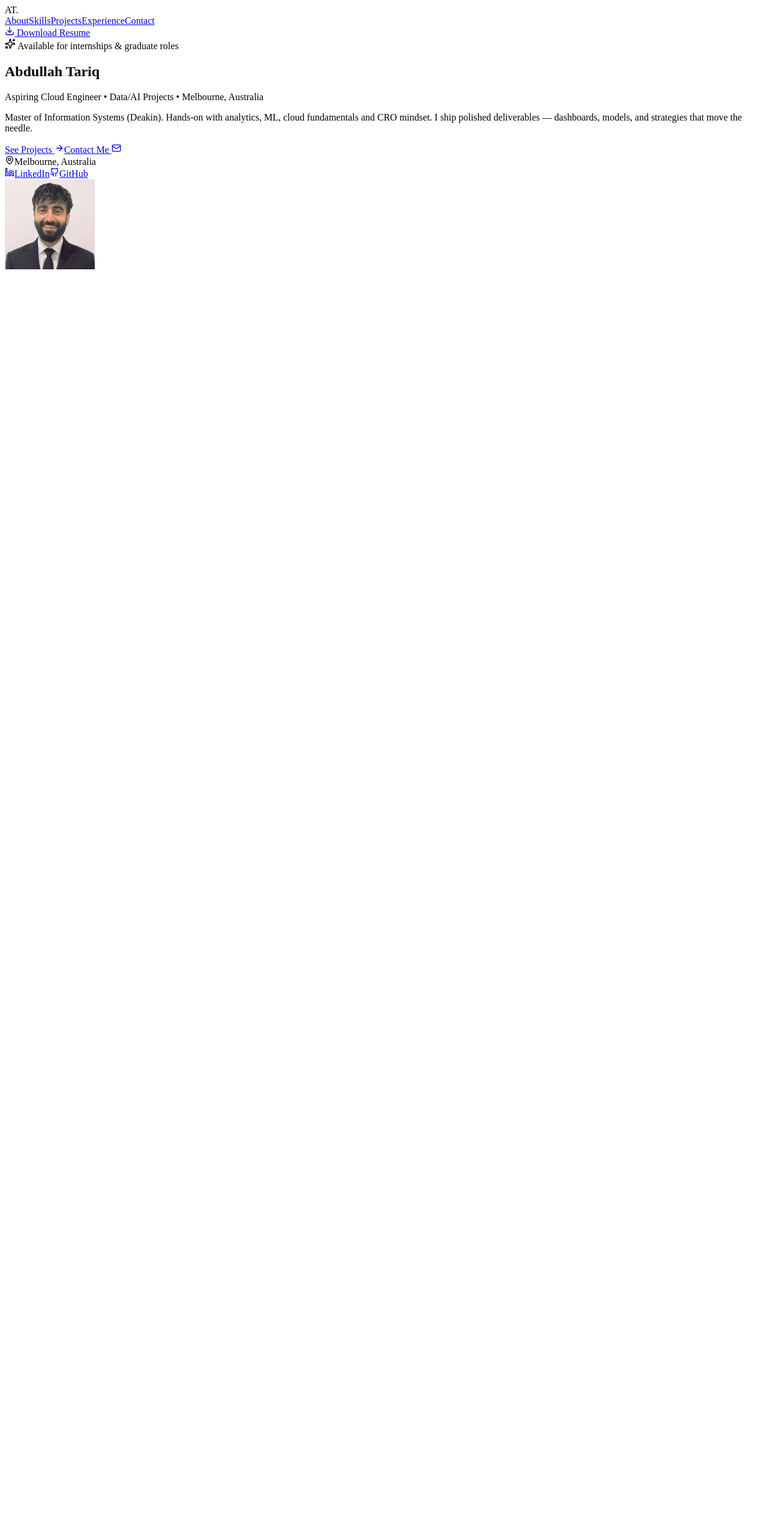
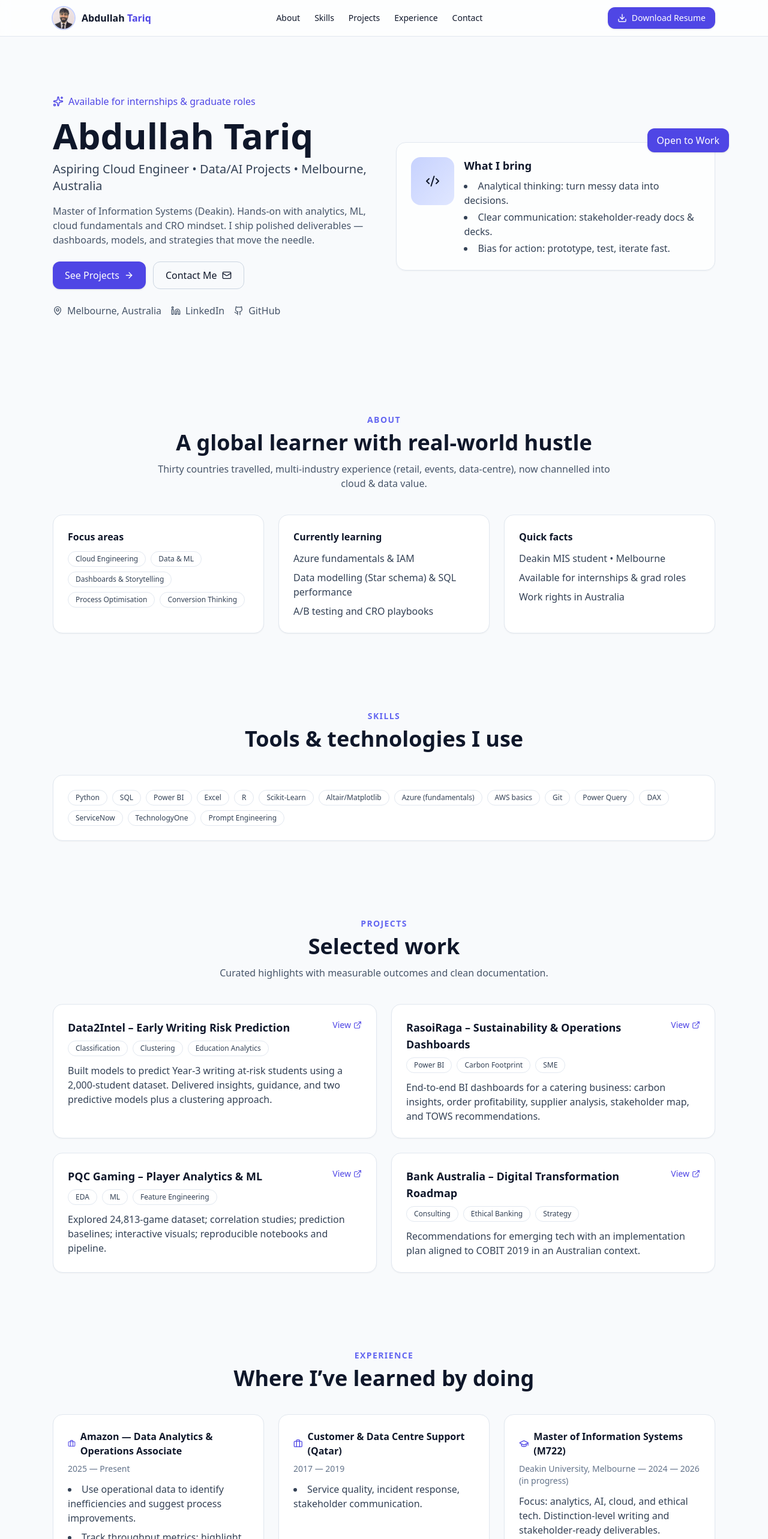
Before and after one commit to abdullahtariq263-stack/abdullah-portfolio, a Next.js app: page / in a window 1280 px wide. Shown: the top 2566 px of the page at 60% size. Before the commit the page ends 800 px from the top, so only its background shows below. Built offline with nearby package versions, Linux system fonts and the light colour scheme.

Commit message:
fresh build

```diff
--- a/app/layout.tsx
+++ b/app/layout.tsx
@@ -1,3 +1,5 @@
+import "./globals.css";   // <-- add this line
+
 export const metadata = {
   title: "Abdullah Tariq — Portfolio",
   description: "Cloud • Data/AI • CRO",
--- a/app/page.tsx
+++ b/app/page.tsx
@@ -1,6 +1,7 @@
 "use client";
 
 import { useState } from "react";
+import Image from "next/image";
 import { motion } from "framer-motion";
 import {
   Mail,
@@ -15,8 +16,36 @@ import {
   GraduationCap,
   Code2,
 } from "lucide-react";
-import Image from "next/image";
 
+/* ========= Small UI helpers ========= */
+const SectionHeader = ({
+  kicker,
+  title,
+  blurb,
+}: { kicker: string; title: string; blurb?: string }) => (
+  <div className="max-w-3xl mx-auto text-center mb-10">
+    <p className="uppercase tracking-widest text-sm text-indigo-500 font-semibold">{kicker}</p>
+    <h2 className="text-3xl md:text-4xl font-bold mt-2">{title}</h2>
+    {blurb && <p className="text-slate-600 mt-3">{blurb}</p>}
+  </div>
+);
+
+const Card = ({
+  children,
+  className = "",
+}: { children: React.ReactNode; className?: string }) => (
+  <div className={`rounded-2xl p-6 shadow-sm border border-slate-200 bg-white ${className}`}>
+    {children}
+  </div>
+);
+
+const Pill = ({ children }: { children: React.ReactNode }) => (
+  <span className="inline-flex items-center rounded-full border border-slate-200 px-3 py-1 text-xs text-slate-700">
+    {children}
+  </span>
+);
+
+/* ========= Your data (edit anytime) ========= */
 const PROFILE = {
   name: "Abdullah Tariq",
   headline: "Aspiring Cloud Engineer • Data/AI Projects • Melbourne, Australia",
@@ -31,21 +60,9 @@ const PROFILE = {
 };
 
 const SKILLS = [
-  "Python",
-  "SQL",
-  "Power BI",
-  "Excel",
-  "R",
-  "Scikit-Learn",
-  "Altair/Matplotlib",
-  "Azure (fundamentals)",
-  "AWS basics",
-  "Git",
-  "Power Query",
-  "DAX",
-  "ServiceNow",
-  "TechnologyOne",
-  "Prompt Engineering",
+  "Python","SQL","Power BI","Excel","R","Scikit-Learn","Altair/Matplotlib",
+  "Azure (fundamentals)","AWS basics","Git","Power Query","DAX","ServiceNow",
+  "TechnologyOne","Prompt Engineering",
 ];
 
 const PROJECTS = [
@@ -53,36 +70,36 @@ const PROJECTS = [
     title: "Data2Intel – Early Writing Risk Prediction",
     tags: ["Classification", "Clustering", "Education Analytics"],
     blurb:
-      "Built models to predict Year-3 writing at-risk students using 2,000-student dataset (SES, literacy, numeracy). Delivered insights + ethical guidance and two predictive models + a clustering approach.",
+      "Built models to predict Year-3 writing at-risk students using a 2,000-student dataset. Delivered insights, guidance, and two predictive models plus a clustering approach.",
   },
   {
     title: "RasoiRaga – Sustainability & Operations Dashboards",
     tags: ["Power BI", "Carbon Footprint", "SME"],
     blurb:
-      "Designed end-to-end BI dashboards for a Melbourne catering business: carbon insights, order profitability, supplier analysis, stakeholder map, and TOWS recommendations.",
+      "End-to-end BI dashboards for a catering business: carbon insights, order profitability, supplier analysis, stakeholder map, and TOWS recommendations.",
   },
   {
     title: "PQC Gaming – Player Analytics & ML",
     tags: ["EDA", "ML", "Feature Engineering"],
     blurb:
-      "Explored 24,813-game dataset; correlation studies; prediction baselines; interactive visuals; reproducible Python notebooks and pipeline.",
+      "Explored 24,813-game dataset; correlation studies; prediction baselines; interactive visuals; reproducible notebooks and pipeline.",
   },
   {
     title: "Bank Australia – Digital Transformation Roadmap",
     tags: ["Consulting", "Ethical Banking", "Strategy"],
     blurb:
-      "Authored a unique report recommending emerging tech with implementation plan, governance (COBIT 2019), and Australian context.",
+      "Recommendations for emerging tech with an implementation plan aligned to COBIT 2019 in an Australian context.",
   },
 ];
 
 const EXPERIENCE = [
   {
-    role: "Amazon – Data Analytics & Operations Associate",
+    role: "Amazon — Data Analytics & Operations Associate",
     period: "2025 — Present",
     points: [
       "Use operational data to identify inefficiencies and suggest process improvements.",
-      "Track throughput metrics and highlight trends using analytics tools.",
-      "Support internal teams with data-driven reporting to improve workflow decisions.",
+      "Track throughput metrics; highlight trends for shift leads.",
+      "Support internal teams with data-driven reporting for workflow decisions.",
     ],
   },
   {
@@ -100,44 +117,7 @@ const EDUCATION = [
   },
 ];
 
-const SectionHeader = ({
-  kicker,
-  title,
-  blurb,
-}: {
-  kicker: string;
-  title: string;
-  blurb?: string;
-}) => (
-  <div className="max-w-3xl mx-auto text-center mb-10">
-    <p className="uppercase tracking-widest text-sm text-indigo-500 font-semibold">
-      {kicker}
-    </p>
-    <h2 className="text-3xl md:text-4xl font-bold mt-2">{title}</h2>
-    {blurb && <p className="text-slate-600 mt-3">{blurb}</p>}
-  </div>
-);
-
-const Card = ({
-  children,
-  className = "",
-}: {
-  children: React.ReactNode;
-  className?: string;
-}) => (
-  <div
-    className={`rounded-2xl p-6 shadow-sm border border-slate-200 bg-white ${className}`}
-  >
-    {children}
-  </div>
-);
-
-const Pill = ({ children }: { children: React.ReactNode }) => (
-  <span className="inline-flex items-center rounded-full border border-slate-200 px-3 py-1 text-xs text-slate-700">
-    {children}
-  </span>
-);
-
+/* ========= Page ========= */
 export default function Page() {
   const [emailCopied, setEmailCopied] = useState(false);
 
@@ -151,28 +131,31 @@ export default function Page() {
 
   return (
     <div className="min-h-screen bg-slate-50 text-slate-900">
+      {/* Navbar */}
       <header className="sticky top-0 z-40 backdrop-blur bg-white/70 border-b border-slate-200">
         <nav className="max-w-6xl mx-auto px-4 md:px-6 py-3 flex items-center justify-between">
-          <div className="font-extrabold text-xl tracking-tight">
-            AT<span className="text-indigo-500">.</span>
+          <a href="/" className="flex items-center gap-3">
+            <Image
+              src={PROFILE.photo}
+              alt="Abdullah Tariq"
+              width={36}
+              height={36}
+              className="rounded-full ring-2 ring-indigo-200"
+              priority
+            />
+            <span className="font-semibold">
+              Abdullah <span className="text-indigo-600">Tariq</span>
+            </span>
+          </a>
+
+          <div className="hidden md:flex gap-6 text-sm">
+            <a href="#about" className="hover:text-indigo-600">About</a>
+            <a href="#skills" className="hover:text-indigo-600">Skills</a>
+            <a href="#projects" className="hover:text-indigo-600">Projects</a>
+            <a href="#experience" className="hover:text-indigo-600">Experience</a>
+            <a href="#contact" className="hover:text-indigo-600">Contact</a>
           </div>
-          <div className="hidden md:flex gap-6 text-sm">
-            <a href="#about" className="hover:text-indigo-600">
-              About
-            </a>
-            <a href="#skills" className="hover:text-indigo-600">
-              Skills
-            </a>
-            <a href="#projects" className="hover:text-indigo-600">
-              Projects
-            </a>
-            <a href="#experience" className="hover:text-indigo-600">
-              Experience
-            </a>
-            <a href="#contact" className="hover:text-indigo-600">
-              Contact
-            </a>
-          </div>
+
           <a
             href={PROFILE.resumeUrl}
             download="Abdullah-Tariq-Resume.pdf"
@@ -183,14 +166,11 @@ export default function Page() {
         </nav>
       </header>
 
+      {/* Hero */}
       <section className="relative overflow-hidden">
         <div className="absolute inset-0 -z-10 bg-gradient-to-br from-indigo-50 via-white to-sky-50" />
         <div className="max-w-6xl mx-auto px-4 md:px-6 py-16 md:py-24 grid md:grid-cols-2 gap-10 items-center">
-          <motion.div
-            initial={{ opacity: 0, y: 10 }}
-            animate={{ opacity: 1, y: 0 }}
-            transition={{ duration: 0.5 }}
-          >
+          <motion.div initial={{ opacity: 0, y: 10 }} animate={{ opacity: 1, y: 0 }} transition={{ duration: 0.5 }}>
             <div className="inline-flex items-center gap-2 text-indigo-600 font-medium">
               <Sparkles size={18} /> Available for internships & graduate roles
             </div>
@@ -200,57 +180,169 @@ export default function Page() {
             <p className="text-xl mt-3 text-slate-700">{PROFILE.headline}</p>
             <p className="mt-4 text-slate-600 max-w-2xl">{PROFILE.summary}</p>
             <div className="flex flex-wrap gap-3 mt-6">
-              <a
-                href="#projects"
-                className="inline-flex items-center gap-2 bg-indigo-600 text-white px-5 py-2.5 rounded-xl shadow hover:bg-indigo-700"
-              >
+              <a href="#projects" className="inline-flex items-center gap-2 bg-indigo-600 text-white px-5 py-2.5 rounded-xl shadow hover:bg-indigo-700">
                 See Projects <ArrowRight size={16} />
               </a>
-              <a
-                href="#contact"
-                className="inline-flex items-center gap-2 border border-slate-300 px-5 py-2.5 rounded-xl hover:border-slate-400"
-              >
+              <a href="#contact" className="inline-flex items-center gap-2 border border-slate-300 px-5 py-2.5 rounded-xl hover:border-slate-400">
                 Contact Me <Mail size={16} />
               </a>
             </div>
             <div className="flex gap-4 mt-6 text-slate-600">
-              <div className="inline-flex items-center gap-2">
-                <MapPin size={16} />
-                {PROFILE.location}
-              </div>
-              <a
-                className="inline-flex items-center gap-2 hover:text-indigo-600"
-                href={PROFILE.linkedin}
-              >
-                <Linkedin size={16} />
-                LinkedIn
-              </a>
-              <a
-                className="inline-flex items-center gap-2 hover:text-indigo-600"
-                href={PROFILE.github}
-              >
-                <Github size={16} />
-                GitHub
-              </a>
+              <div className="inline-flex items-center gap-2"><MapPin size={16} /> {PROFILE.location}</div>
+              <a className="inline-flex items-center gap-2 hover:text-indigo-600" href={PROFILE.linkedin}><Linkedin size={16} /> LinkedIn</a>
+              <a className="inline-flex items-center gap-2 hover:text-indigo-600" href={PROFILE.github}><Github size={16} /> GitHub</a>
             </div>
           </motion.div>
-          <motion.div
-            initial={{ opacity: 0, scale: 0.98 }}
-            animate={{ opacity: 1, scale: 1 }}
-            transition={{ duration: 0.6 }}
-          >
-            <div className="flex flex-col items-center">
-              <Image
-                src={PROFILE.photo}
-                alt="Profile"
-                width={150}
-                height={150}
-                className="rounded-full shadow-lg"
-              />
-            </div>
+
+          <motion.div initial={{ opacity: 0, scale: 0.98 }} animate={{ opacity: 1, scale: 1 }} transition={{ duration: 0.6 }}>
+            <Card className="relative bg-white/80">
+              <div className="absolute -top-6 -right-6 bg-indigo-600 text-white px-4 py-2 rounded-xl shadow">Open to Work</div>
+              <div className="flex items-start gap-4">
+                <div className="w-20 h-20 rounded-2xl bg-gradient-to-br from-indigo-200 to-indigo-100 flex items-center justify-center">
+                  <Code2 />
+                </div>
+                <div>
+                  <h3 className="font-semibold text-lg">What I bring</h3>
+                  <ul className="mt-2 list-disc list-inside text-slate-700 space-y-1">
+                    <li>Analytical thinking: turn messy data into decisions.</li>
+                    <li>Clear communication: stakeholder-ready docs & decks.</li>
+                    <li>Bias for action: prototype, test, iterate fast.</li>
+                  </ul>
+                </div>
+              </div>
+            </Card>
           </motion.div>
         </div>
       </section>
+
+      {/* About */}
+      <section id="about" className="max-w-6xl mx-auto px-4 md:px-6 py-16">
+        <SectionHeader
+          kicker="About"
+          title="A global learner with real-world hustle"
+          blurb="Thirty countries travelled, multi-industry experience (retail, events, data-centre), now channelled into cloud & data value."
+        />
+        <div className="grid md:grid-cols-3 gap-6">
+          <Card>
+            <h4 className="font-semibold">Focus areas</h4>
+            <div className="mt-3 flex flex-wrap gap-2">
+              {["Cloud Engineering","Data & ML","Dashboards & Storytelling","Process Optimisation","Conversion Thinking"].map((t) => <Pill key={t}>{t}</Pill>)}
+            </div>
+          </Card>
+          <Card>
+            <h4 className="font-semibold">Currently learning</h4>
+            <ul className="mt-3 space-y-2 text-slate-700">
+              <li>Azure fundamentals & IAM</li>
+              <li>Data modelling (Star schema) & SQL performance</li>
+              <li>A/B testing and CRO playbooks</li>
+            </ul>
+          </Card>
+          <Card>
+            <h4 className="font-semibold">Quick facts</h4>
+            <ul className="mt-3 space-y-2 text-slate-700">
+              <li>Deakin MIS student • Melbourne</li>
+              <li>Available for internships & grad roles</li>
+              <li>Work rights in Australia</li>
+            </ul>
+          </Card>
+        </div>
+      </section>
+
+      {/* Skills */}
+      <section id="skills" className="max-w-6xl mx-auto px-4 md:px-6 py-16">
+        <SectionHeader kicker="Skills" title="Tools & technologies I use" />
+        <Card>
+          <div className="flex flex-wrap gap-2">
+            {SKILLS.map((s) => <Pill key={s}>{s}</Pill>)}
+          </div>
+        </Card>
+      </section>
+
+      {/* Projects */}
+      <section id="projects" className="max-w-6xl mx-auto px-4 md:px-6 py-16">
+        <SectionHeader kicker="Projects" title="Selected work" blurb="Curated highlights with measurable outcomes and clean documentation." />
+        <div className="grid md:grid-cols-2 gap-6">
+          {PROJECTS.map((p) => (
+            <Card key={p.title}>
+              <div className="flex items-start justify-between gap-4">
+                <div>
+                  <h3 className="text-lg font-semibold">{p.title}</h3>
+                  <div className="mt-2 flex flex-wrap gap-2">
+                    {p.tags.map((t) => <Pill key={t}>{t}</Pill>)}
+                  </div>
+                </div>
+                <a href="#" className="text-indigo-600 inline-flex items-center gap-1 text-sm">
+                  View <ExternalLink size={14} />
+                </a>
+              </div>
+              <p className="mt-3 text-slate-700">{p.blurb}</p>
+            </Card>
+          ))}
+        </div>
+      </section>
+
+      {/* Experience & Education */}
+      <section id="experience" className="max-w-6xl mx-auto px-4 md:px-6 py-16">
+        <SectionHeader kicker="Experience" title="Where I’ve learned by doing" />
+        <div className="grid md:grid-cols-3 gap-6">
+          {EXPERIENCE.map((e) => (
+            <Card key={e.role}>
+              <div className="flex items-center gap-2 mb-2"><Briefcase className="text-indigo-600" size={18} /><span className="font-semibold">{e.role}</span></div>
+              <div className="text-sm text-slate-500">{e.period}</div>
+              <ul className="mt-3 space-y-2 text-slate-700 list-disc list-inside">
+                {e.points.map((pt, i) => <li key={i}>{pt}</li>)}
+              </ul>
+            </Card>
+          ))}
+          <Card>
+            <div className="flex items-center gap-2 mb-2"><GraduationCap className="text-indigo-600" size={18} /><span className="font-semibold">{EDUCATION[0].title}</span></div>
+            <div className="text-sm text-slate-500">{EDUCATION[0].org} — {EDUCATION[0].period}</div>
+            <p className="mt-3 text-slate-700">Focus: analytics, AI, cloud, and ethical tech. Distinction-level writing and stakeholder-ready deliverables.</p>
+          </Card>
+        </div>
+      </section>
+
+      {/* Contact */}
+      <section id="contact" className="max-w-6xl mx-auto px-4 md:px-6 py-16">
+        <SectionHeader kicker="Contact" title="Let’s Connect" blurb="Reach out via email or LinkedIn. I respond fast." />
+        <Card>
+          <div className="grid md:grid-cols-3 gap-6 items-center">
+            <div className="space-y-3">
+              <a className="inline-flex items-center gap-2 hover:text-indigo-600" href={`mailto:${PROFILE.email}`}><Mail size={18} /> {PROFILE.email}</a>
+              <a className="inline-flex items-center gap-2 hover:text-indigo-600" href={PROFILE.linkedin}><Linkedin size={18} /> LinkedIn</a>
+            </div>
+            <div className="md:col-span-2">
+              <motion.a
+                href={PROFILE.linkedin}
+                initial={{ y: 6, opacity: 0 }}
+                whileInView={{ y: 0, opacity: 1 }}
+                transition={{ duration: 0.4 }}
+                className="mb-4 inline-flex items-center gap-2 rounded-2xl border border-indigo-200 bg-indigo-50 px-5 py-3 text-indigo-700 hover:bg-indigo-100"
+              >
+                <Sparkles size={18} /> Work With Me <ArrowRight size={16} />
+              </motion.a>
+
+              <form className="grid sm:grid-cols-2 gap-4">
+                <input placeholder="Your name" className="border rounded-xl px-3 py-2" />
+                <input placeholder="Email" type="email" className="border rounded-xl px-3 py-2" />
+                <textarea placeholder="How can I help?" className="border rounded-xl px-3 py-2 sm:col-span-2 h-28" />
+                <button type="button" className="inline-flex items-center justify-center gap-2 bg-indigo-600 text-white px-5 py-2.5 rounded-xl hover:bg-indigo-700">
+                  Send <ArrowRight size={16} />
+                </button>
+                <button type="button" onClick={copyEmail} className="inline-flex items-center gap-2 border border-slate-300 px-5 py-2.5 rounded-xl hover:border-slate-400">
+                  <Mail size={16} /> Copy email
+                </button>
+                {emailCopied && <span className="text-sm text-emerald-600">Copied!</span>}
+              </form>
+            </div>
+          </div>
+        </Card>
+      </section>
+
+      {/* Footer */}
+      <footer className="py-10 text-center text-sm text-slate-500">
+        © {new Date().getFullYear()} {PROFILE.name}. Crafted with ❤️ in Melbourne.
+      </footer>
     </div>
   );
 }
```
